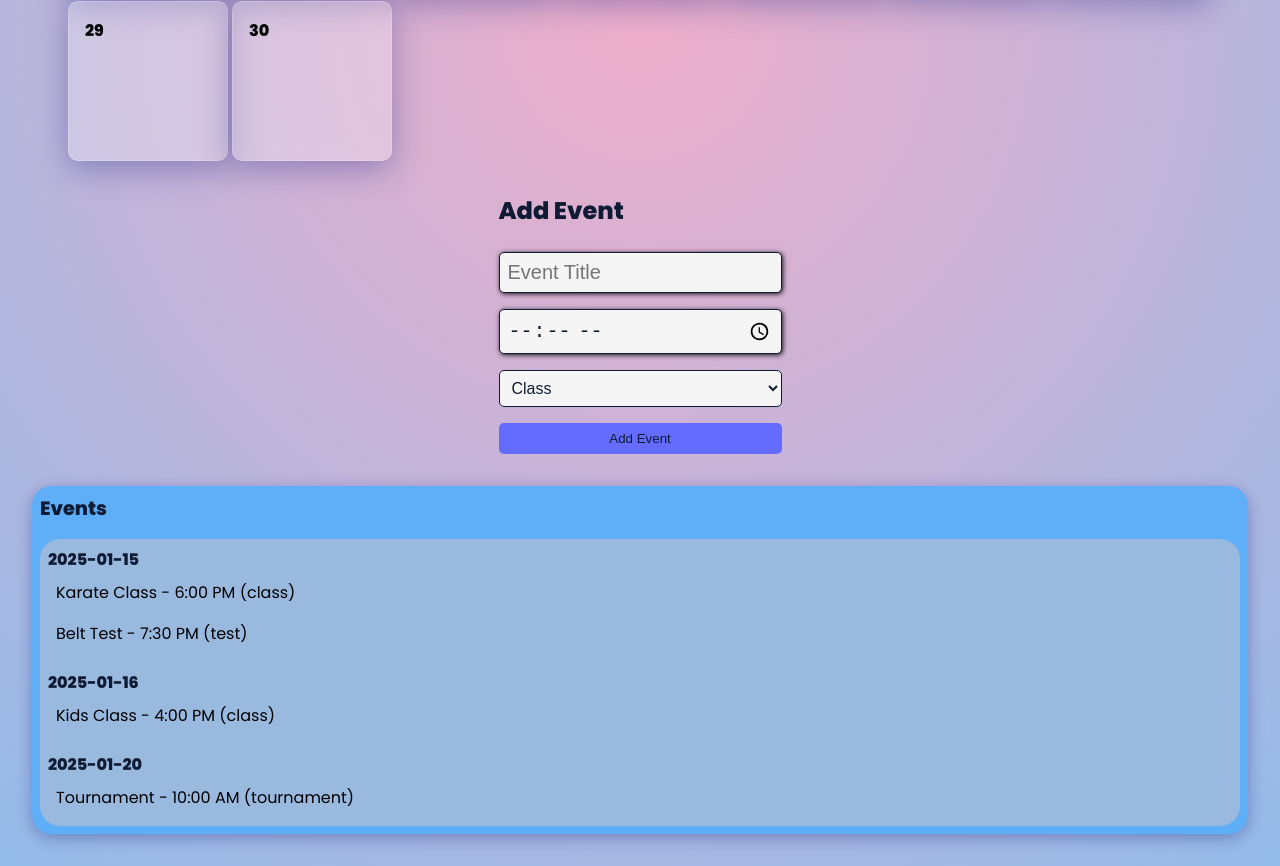
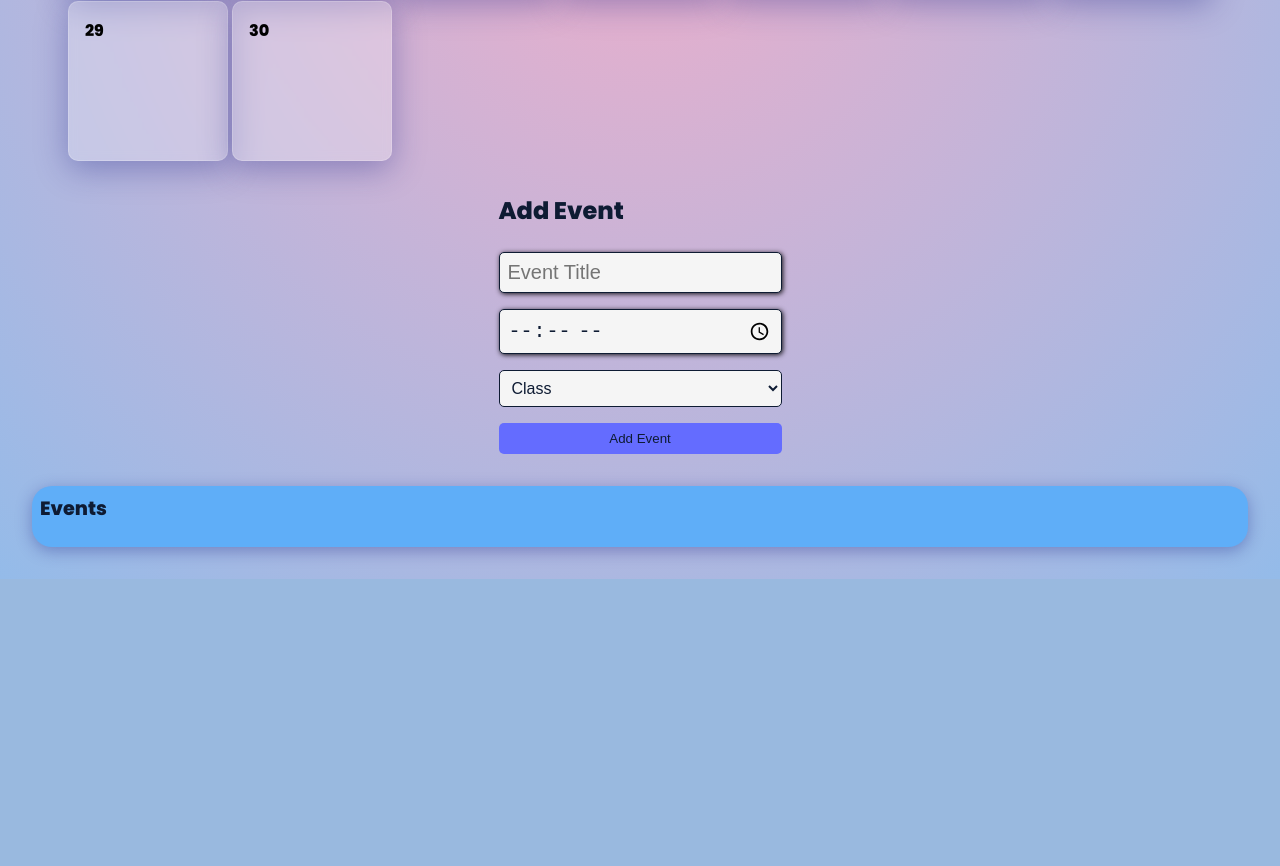
Before and after one commit to ZacksBroDev/MHKWebsite, a React (Vite) app: page /schedule in a window 1280 px wide. Shown: the part 907-1773 px from the top of the page. After the commit the page ends 1486 px from the top, so only its background shows below. Built offline with nearby package versions, Linux system fonts and the light colour scheme.

Commit message:
comment out events for scedule i will make it pull from a json file or something csv not sure

```diff
--- a/src/pages/schedule/Schedule.jsx
+++ b/src/pages/schedule/Schedule.jsx
@@ -16,17 +16,17 @@ const Schedule = () => {
   // Sample events data - you can modify this or load from an API
   useEffect(() => {
     setEvents({
-      '2025-01-15': [
-        { title: 'Karate Class', time: '6:00 PM', type: 'class' },
-        { title: 'Belt Test', time: '7:30 PM', type: 'test' }
-      ],
-      '2025-01-16': [
-        { title: 'Kids Class', time: '4:00 PM', type: 'class' }
-      ],
-      '2025-01-20': [
-        { title: 'Tournament', time: '10:00 AM', type: 'tournament' }
-      ],
-      // Add more events here
+      // '2025-01-15': [
+      //   { title: 'Karate Class', time: '6:00 PM', type: 'class' },
+      //   { title: 'Belt Test', time: '7:30 PM', type: 'test' }
+      // ],
+      // '2025-01-16': [
+      //   { title: 'Kids Class', time: '4:00 PM', type: 'class' }
+      // ],
+      // '2025-01-20': [
+      //   { title: 'Tournament', time: '10:00 AM', type: 'tournament' }
+      // ],
+      // // Add more events here
     });
   }, []);
 
```
